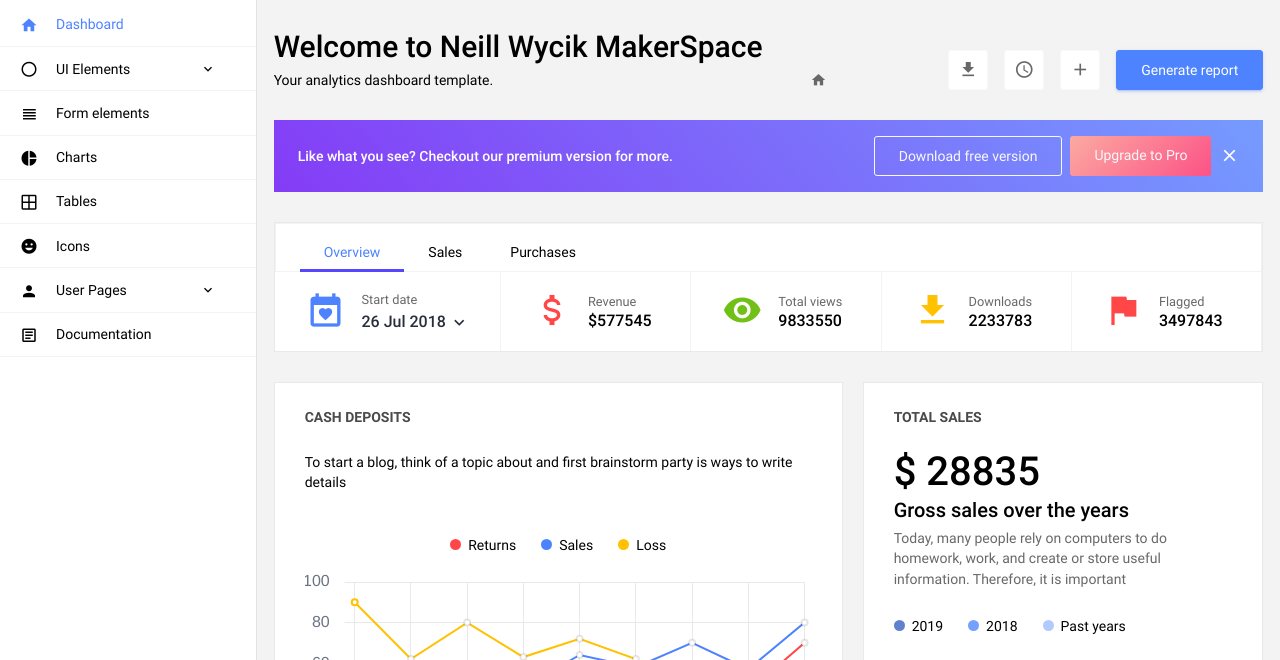
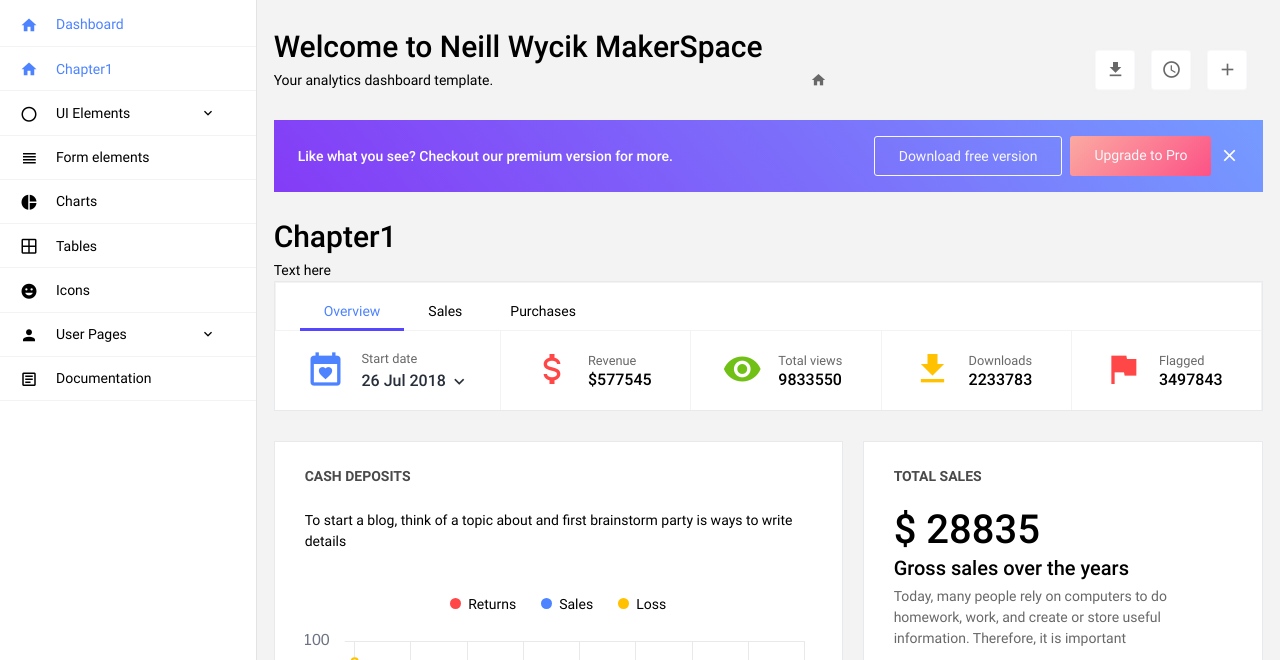
Before and after one commit to nwmakerspace/nwmakerspace.github.io, a website with bundled scripts: page index.html in a window 1280 px wide. Shown: the part 62-722 px from the top of the page. Built offline with nearby package versions, Linux system fonts and the light colour scheme.

Commit message:
Update index.html

```diff
--- a/index.html
+++ b/index.html
@@ -145,6 +145,12 @@
             </a>
           </li>
           <li class="nav-item">
+            <a class="nav-link" href="index.html#chapter1">
+              <i class="mdi mdi-home menu-icon"></i>
+              <span class="menu-title">Chapter1</span>
+            </a>
+          </li>
+          <li class="nav-item">
             <a class="nav-link" data-toggle="collapse" href="#ui-basic" aria-expanded="false" aria-controls="ui-basic">
               <i class="mdi mdi-circle-outline menu-icon"></i>
               <span class="menu-title">UI Elements</span>
@@ -231,7 +237,6 @@
                   <button type="button" class="btn btn-light bg-white btn-icon mr-3 mt-2 mt-xl-0">
                     <i class="mdi mdi-plus text-muted"></i>
                   </button>
-                  <button class="btn btn-primary mt-2 mt-xl-0">Generate report</button>
                 </div>
               </div>
             </div>
@@ -252,6 +257,11 @@
               </div>
             </div>
           </div>
+          <div class="mr-md-3 mr-xl-5">
+            <h2 id="chapter1">Chapter1</h2>
+            <p class="mb-md-0">Text here</p>
+          </div>
+
           <div class="row">
             <div class="col-md-12 grid-margin stretch-card">
               <div class="card">
@@ -535,8 +545,8 @@
         <!-- partial:partials/_footer.html -->
         <footer class="footer">
           <div class="d-sm-flex justify-content-center justify-content-sm-between">
-            <span class="text-muted text-center text-sm-left d-block d-sm-inline-block">Copyright © 2018 <a href="https://www.urbanui.com/" target="_blank">Urbanui</a>. All rights reserved.</span>
-            <span class="float-none float-sm-right d-block mt-1 mt-sm-0 text-center">Hand-crafted & made with <i class="mdi mdi-heart text-danger"></i></span>
+            <span class="text-muted text-center text-sm-left d-block d-sm-inline-block">2019</span>
+            <span class="float-none float-sm-right d-block mt-1 mt-sm-0 text-center">Neill Wycik <i class="mdi mdi-heart text-danger"></i></span>
           </div>
         </footer>
         <!-- partial -->
```
